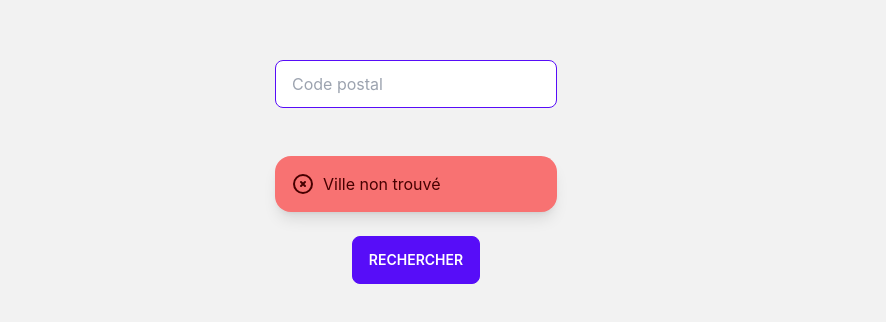
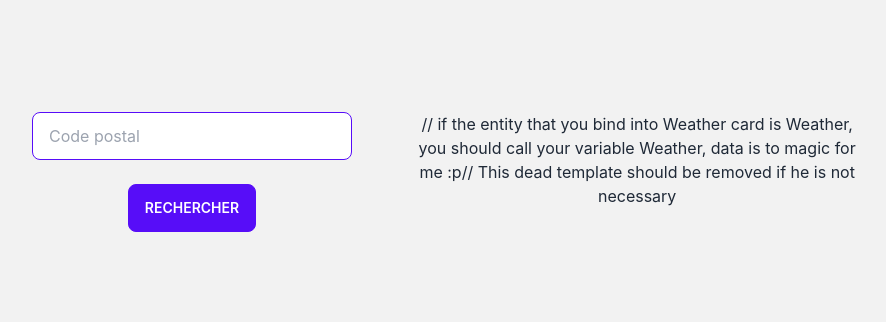
Before and after one commit to synnksou/react-weather, a React (Create React App) app: page / in a window 1280 px wide. Shown: the part 240-562 px from the top of the page, without its empty margins (216-1102 px from the left). Built offline with nearby package versions, Linux system fonts and the light colour scheme; no server answers.

Commit message:
Update Weathers.js

```diff
--- a/src/components/Weather/Weathers.js
+++ b/src/components/Weather/Weathers.js
@@ -23,12 +23,15 @@ const Weathers = () => {
     },
   );
 
+  // I think that setFavorites is enough, no need to add an handler method if you rethrow just one method
   const handleAddFavorite = () => {
     setFavorite(zipCode);
   };
 
+  // remove dirty console log
   console.log({ data });
 
+  // same as line 26
   const handleSearch = () => {
     refetch();
   };
@@ -73,6 +76,7 @@ const Weathers = () => {
         </div>
 
         <div className="max-w-md">
+          // if the entity that you bind into Weather card is Weather, you should call your variable Weather, data is to magic for me :p
           {data && (
             <WeatherCard
               weather={data}
@@ -80,6 +84,7 @@ const Weathers = () => {
               favorite={favorite}
             />
           )}
+          // This dead template should be removed if he is not necessary
           {/*  <h1 className="text-5xl font-bold">Hello there</h1>
           <p className="py-6">
             Provident cupiditate voluptatem et in. Quaerat fugiat ut assumenda
```
